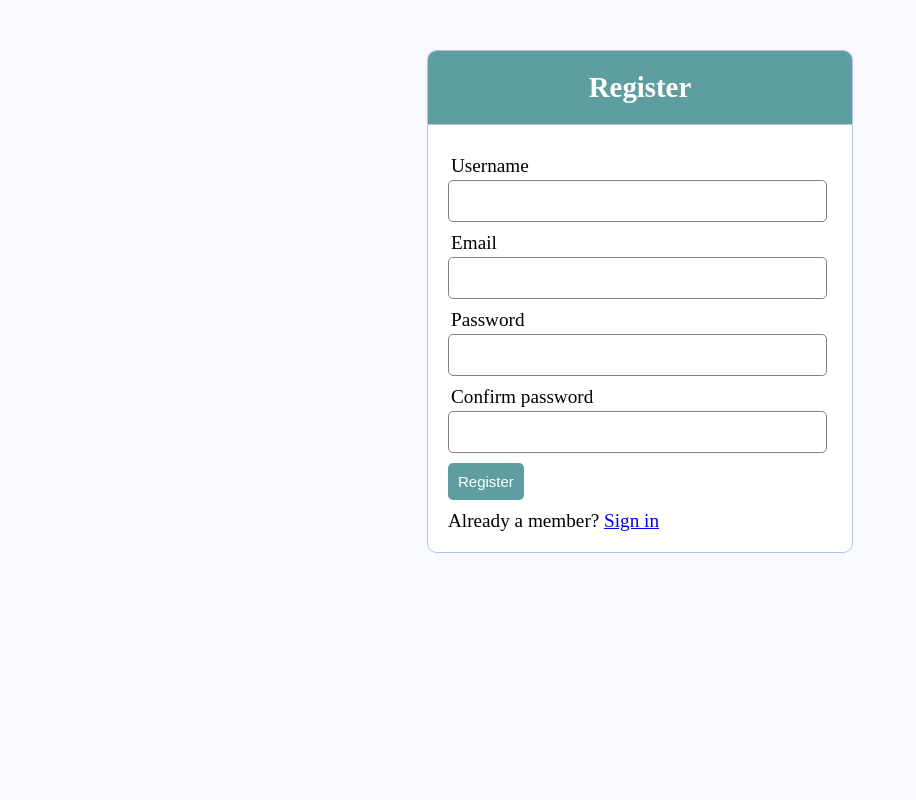
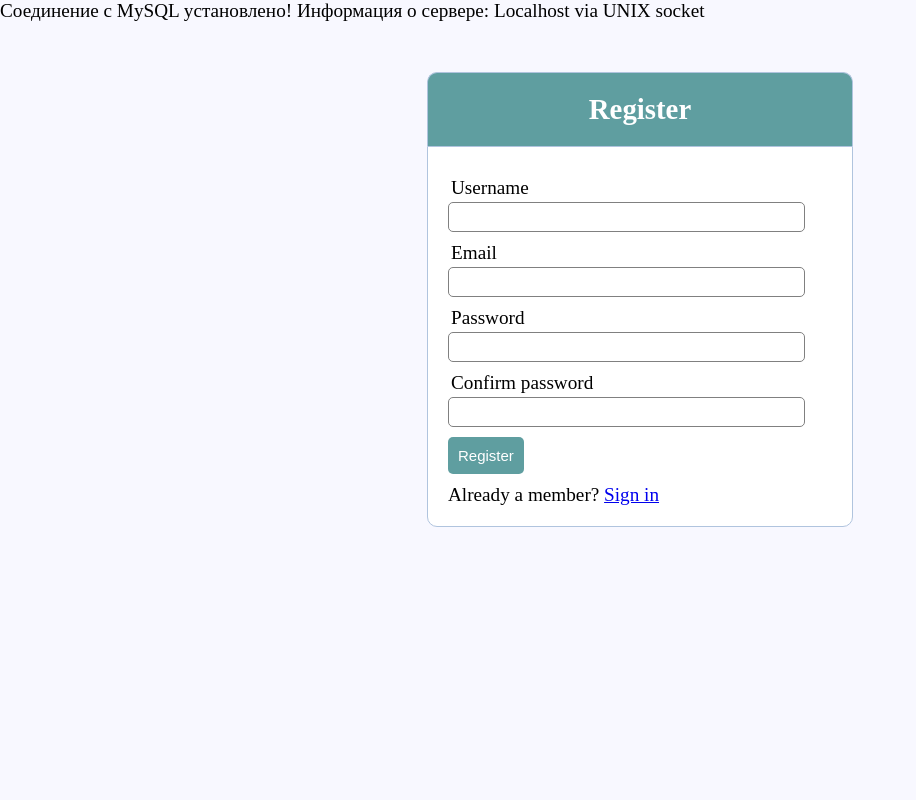
Before and after one commit to error0001/hk, a PHP site: page /register.php in a window 1280 px wide. Shown: the whole page, without its empty margins (0-916 px from the left). Run offline with PHP 8.4, Linux system fonts and the light colour scheme.

Commit message:
Update server.php
Added to "check mysql connect"

```diff
--- a/registration/server.php
+++ b/registration/server.php
@@ -1,14 +1,21 @@
 <?php
 session_start();
-
 // initializing variables
 $username = "";
 $email    = "";
 $errors = array();
-
 // connect to the database
+// example $link = mysqli_connect("127.0.0.1", "my_user", "my_password", "my_db");
 $db = mysqli_connect('localhost', 'root', '', 'registration');
-
+if (!$db)
+{
+  echo "Ошибка: Невозможно установить соединение с MySQL." . PHP_EOL;
+  echo "Код ошибки errno: " . mysqli_connect_errno() . PHP_EOL;
+  echo "Текст ошибки error: " . mysqli_connect_error() . PHP_EOL;
+  exit;
+}
+echo "Соединение с MySQL установлено!" . PHP_EOL;
+echo "Информация о сервере: " . mysqli_get_host_info($db) . PHP_EOL;
 // REGISTER USER
 if (isset($_POST['reg_user'])) {
   // receive all input values from the form
@@ -16,7 +23,6 @@ if (isset($_POST['reg_user'])) {
   $email = mysqli_real_escape_string($db, $_POST['email']);
   $password_1 = mysqli_real_escape_string($db, $_POST['password_1']);
   $password_2 = mysqli_real_escape_string($db, $_POST['password_2']);
-
   // form validation: ensure that the form is correctly filled ...
   // by adding (array_push()) corresponding error unto $errors array
   if (empty($username)) { array_push($errors, "Username is required"); }
@@ -25,7 +31,6 @@ if (isset($_POST['reg_user'])) {
   if ($password_1 != $password_2) {
 	array_push($errors, "The two passwords do not match");
   }
-
   // first check the database to make sure
   // a user does not already exist with the same username and/or email
   $user_check_query = "SELECT * FROM users WHERE username='$username' OR email='$email' LIMIT 1";
@@ -36,16 +41,13 @@ if (isset($_POST['reg_user'])) {
     if ($user['username'] === $username) {
       array_push($errors, "Username already exists");
     }
-
     if ($user['email'] === $email) {
       array_push($errors, "email already exists");
     }
   }
-
   // Finally, register user if there are no errors in the form
   if (count($errors) == 0) {
   	$password = md5($password_1);//encrypt the password before saving in the database
-
   	$query = "INSERT INTO users (username, email, password)
   			  VALUES('$username', '$email', '$password')";
   	mysqli_query($db, $query);
@@ -54,7 +56,6 @@ if (isset($_POST['reg_user'])) {
   	header('location: index.php');
   }
 }
-
 // LOGIN USER
 if (isset($_POST['login_user'])) {
     $username = mysqli_real_escape_string($db, $_POST['username']);
@@ -81,4 +82,4 @@ if (isset($_POST['login_user'])) {
     }
   }
 
-  ?>
+?>
```
